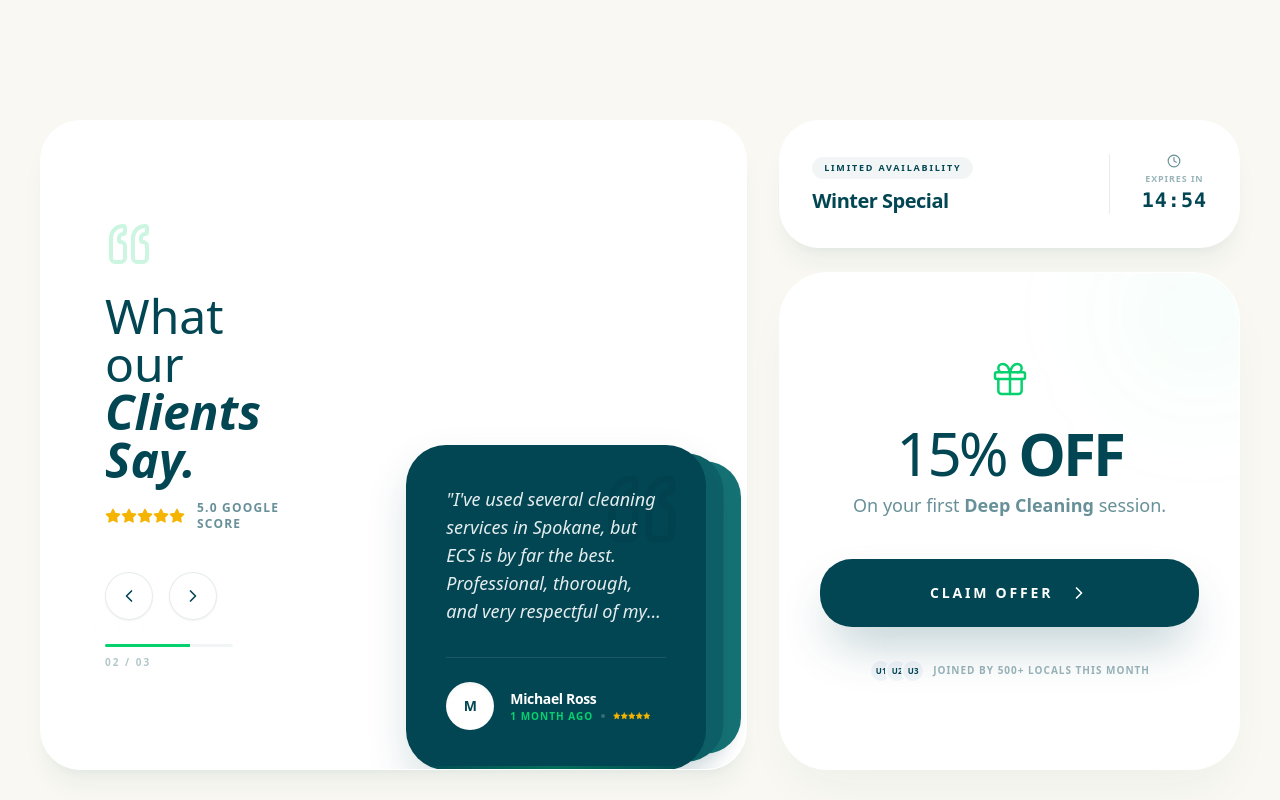
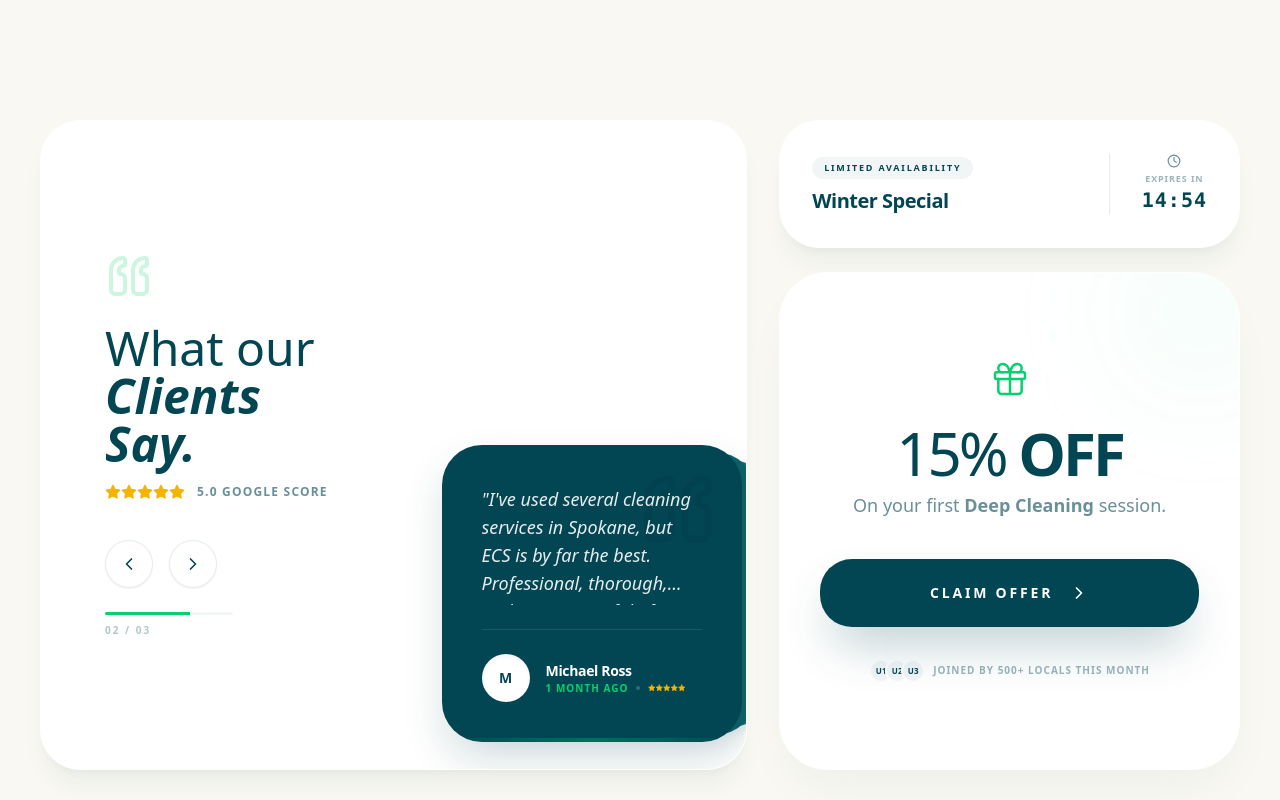
Before and after one commit to renatoquerales28-byte/extreme-cleaning-next, a Next.js app: page / in a window 1280 px wide. Shown: the part 760-1560 px from the top of the page. Built offline with nearby package versions, Linux system fonts and the light colour scheme.

Commit message:
fix: Rebuild Social Proof left column - Cards now properly centered vertically

```diff
--- a/src/components/home/SocialProofSection.tsx
+++ b/src/components/home/SocialProofSection.tsx
@@ -100,12 +100,13 @@ export default function SocialProofSection() {
         <section className="w-full min-h-screen bg-[#F9F8F2] relative flex items-center justify-center overflow-hidden py-12 md:py-16 lg:py-20">
             <div className="w-full max-w-[1700px] mx-auto px-6 lg:px-10 grid grid-cols-1 lg:grid-cols-5 gap-6 lg:gap-8 items-center justify-center">
 
-                <div className="w-full lg:col-span-3 h-auto lg:h-full min-h-[500px] md:min-h-[600px]">
-                    <div className="bg-white rounded-[2.5rem] shadow-xl shadow-[#024653]/5 border border-white h-full min-h-[600px] md:min-h-[650px] relative overflow-visible md:overflow-hidden group/container">
+                <div className="w-full lg:col-span-3">
+                    <div className="bg-white rounded-[2.5rem] shadow-xl shadow-[#024653]/5 border border-white relative overflow-hidden min-h-[600px] md:min-h-[650px] flex items-center">
 
-                        <div className="absolute left-0 top-0 bottom-0 w-full md:w-[60%] lg:w-[45%] bg-gradient-to-r from-white via-white/95 to-transparent z-20 flex flex-col justify-center pl-6 md:pl-8 lg:pl-16 pr-8 md:pr-12 pointer-events-none">
-                            <div className="pointer-events-auto max-w-xs">
-                                <div className="mb-6 flex items-center justify-between">
+                        <div className="w-full h-full grid grid-cols-1 md:grid-cols-2 items-center">
+
+                            <div className="relative z-20 p-8 md:p-12 lg:p-16 flex flex-col justify-center">
+                                <div className="mb-6">
                                     <Quote className="text-[#05D16E] opacity-20 transform rotate-180" size={48} />
                                 </div>
 
@@ -145,14 +146,13 @@ export default function SocialProofSection() {
                                     </div>
                                 </div>
                             </div>
-                        </div>
 
                             <div
-                            className="absolute right-0 top-1/2 -translate-y-1/2 w-full md:w-[55%] flex items-center justify-center md:pr-12"
+                                className="relative flex items-center justify-center p-8 md:p-12 min-h-[400px] md:min-h-[500px]"
                                 onMouseEnter={() => setIsPaused(true)}
                                 onMouseLeave={() => setIsPaused(false)}
                             >
-                            <div className="relative w-full h-[400px] md:h-[450px] flex items-center justify-center">
+                                <div className="relative w-full max-w-[350px] h-[380px] flex items-center justify-center">
                                     <AnimatePresence mode="popLayout">
                                         {cards.slice(0, 3).map((review, index) => {
                                             return (
@@ -163,8 +163,8 @@ export default function SocialProofSection() {
                                                     animate={{
                                                         opacity: 1,
                                                         scale: index === 0 ? 1 : (1 - index * 0.05),
-                                                    x: index * 25,
-                                                    y: index * 0,
+                                                        x: index * 20,
+                                                        y: 0,
                                                         zIndex: 10 - index,
                                                     }}
                                                     exit={{
@@ -180,7 +180,7 @@ export default function SocialProofSection() {
                                                         damping: 25,
                                                         mass: 1
                                                     }}
-                                                className="absolute left-8 md:left-12 top-1/2 -translate-y-1/2 shrink-0 w-[280px] md:w-[300px] p-10 rounded-[2.5rem] overflow-hidden"
+                                                    className="absolute left-0 top-1/2 -translate-y-1/2 w-[280px] md:w-[300px] p-8 md:p-10 rounded-[2.5rem] overflow-hidden"
                                                     style={{
                                                         transformOrigin: "center left",
                                                         backgroundColor: cardColors[index],
@@ -192,7 +192,7 @@ export default function SocialProofSection() {
                                                     </div>
 
                                                     <div className="relative z-10">
-                                                    <p className="text-white/90 text-base md:text-lg font-light leading-relaxed italic mb-8 line-clamp-5 h-[140px]">
+                                                        <p className="text-white/90 text-base md:text-lg font-light leading-relaxed italic mb-6 line-clamp-4 min-h-[120px]">
                                                             &quot;{review.text}&quot;
                                                         </p>
 
@@ -218,6 +218,7 @@ export default function SocialProofSection() {
                                             )
                                         })}
                                     </AnimatePresence>
+                                </div>
                             </div>
                         </div>
                     </div>
```
Lines whose indentation alone changed are shown as unchanged.
